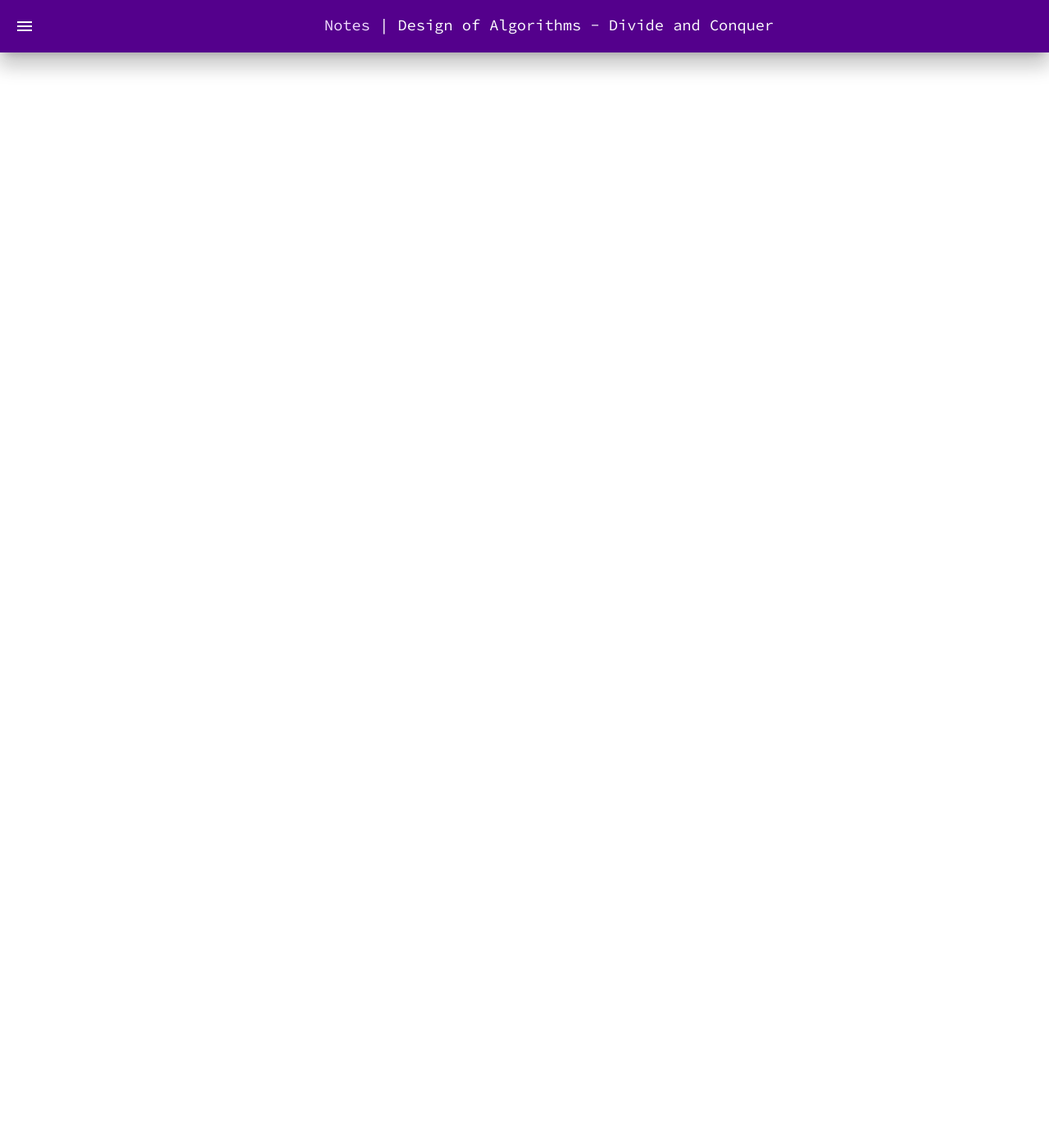
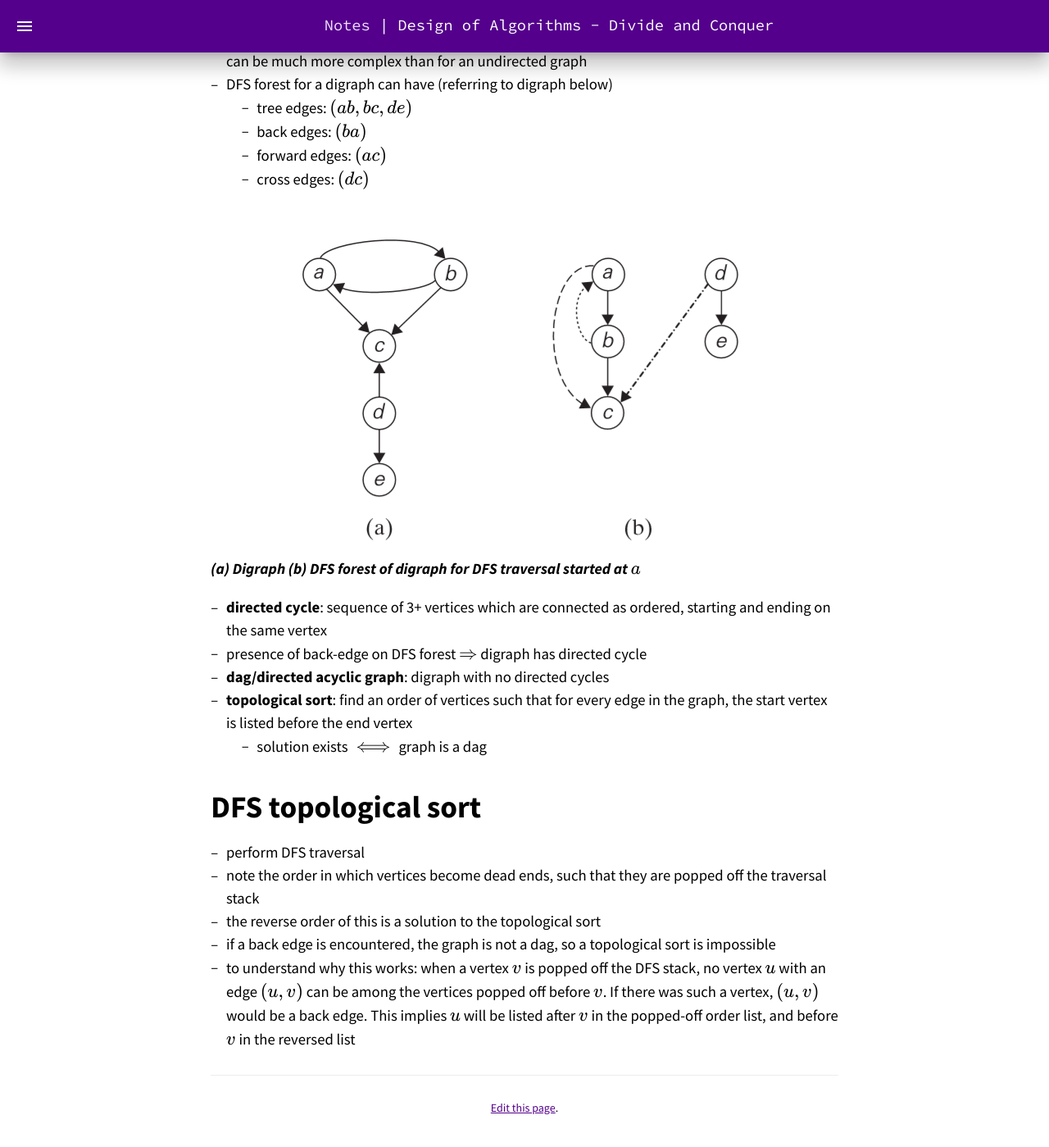
Before and after one commit to jsinkers/notes, a Jekyll site: the page built from _notebooks/algorithms/06_divide_and_conquer.md, in a window 1280 px wide and 1400 px high, scrolled down 6562 px. Shown: the whole window at 82% size. Built offline with Jekyll 4.4.1, drawn with Linux system fonts in a browser that asks for light colours; some of the changed text lies outside the part shown.

````diff
--- a/_notebooks/algorithms/06_divide_and_conquer.md
+++ b/_notebooks/algorithms/06_divide_and_conquer.md
@@ -17,6 +17,9 @@ tags:
   - [Height](#height)
 - [Tree traversals](#tree-traversals)
 - [Closest Pair](#closest-pair)
+- [Topological Sorting](#topological-sorting)
+  - [DFS topological sort](#dfs-topological-sort)
+
 
 
 ## Overview
@@ -183,3 +186,38 @@ else:
 
     return sqrt(dminsq)
 ```
+
+## Topological Sorting
+
+- digraph traversal can be performed with DFS and BFS, but the structure of the
+  forests this yields can be much more complex than for an undirected graph
+- DFS forest for a digraph can have (referring to digraph below)
+  - tree edges: $(ab, bc, de)$
+  - back edges: $(ba)$
+  - forward edges: $(ac)$
+  - cross edges: $(dc)$
+
+![digraph_traversal](img/digraph_traversal.png)
+___(a) Digraph (b) DFS forest of digraph for DFS traversal started at $a$___
+
+- **directed cycle**: sequence of 3+ vertices which are connected as ordered,
+  starting and ending on the same vertex
+- presence of back-edge on DFS forest $\Rightarrow$ digraph has directed cycle
+- **dag/directed acyclic graph**: digraph with no directed cycles
+- **topological sort**: find an order of vertices such that for every edge in the graph,
+  the start vertex is listed before the end vertex
+  - solution exists $\iff$ graph is a dag
+
+### DFS topological sort
+
+- perform DFS traversal
+- note the order in which vertices become dead ends, such that they are popped off
+  the traversal stack
+- the reverse order of this is a solution to the topological sort
+- if a back edge is encountered, the graph is not a dag, so a topological sort is
+  impossible
+- to understand why this works: when a vertex $v$ is popped off the DFS stack, no
+  vertex $u$ with an edge $(u,v)$ can be among the vertices popped off before $v$.
+  If there was such a vertex, $(u, v)$ would be a back edge.  This implies $u$
+  will be listed after $v$ in the popped-off order list, and before $v$ in the reversed
+  list
````
Also changed, not shown: _notebooks/comp_sys/08_tutorial_5.md (added, +138 -0 lines), _notebooks/algorithms/img/digraph_traversal.png (added), _notebooks/comp_sys/img/http_tcp_connection.png (added), _notebooks/comp_sys/img/tutorial_5_tcp_diagram.png (added).
